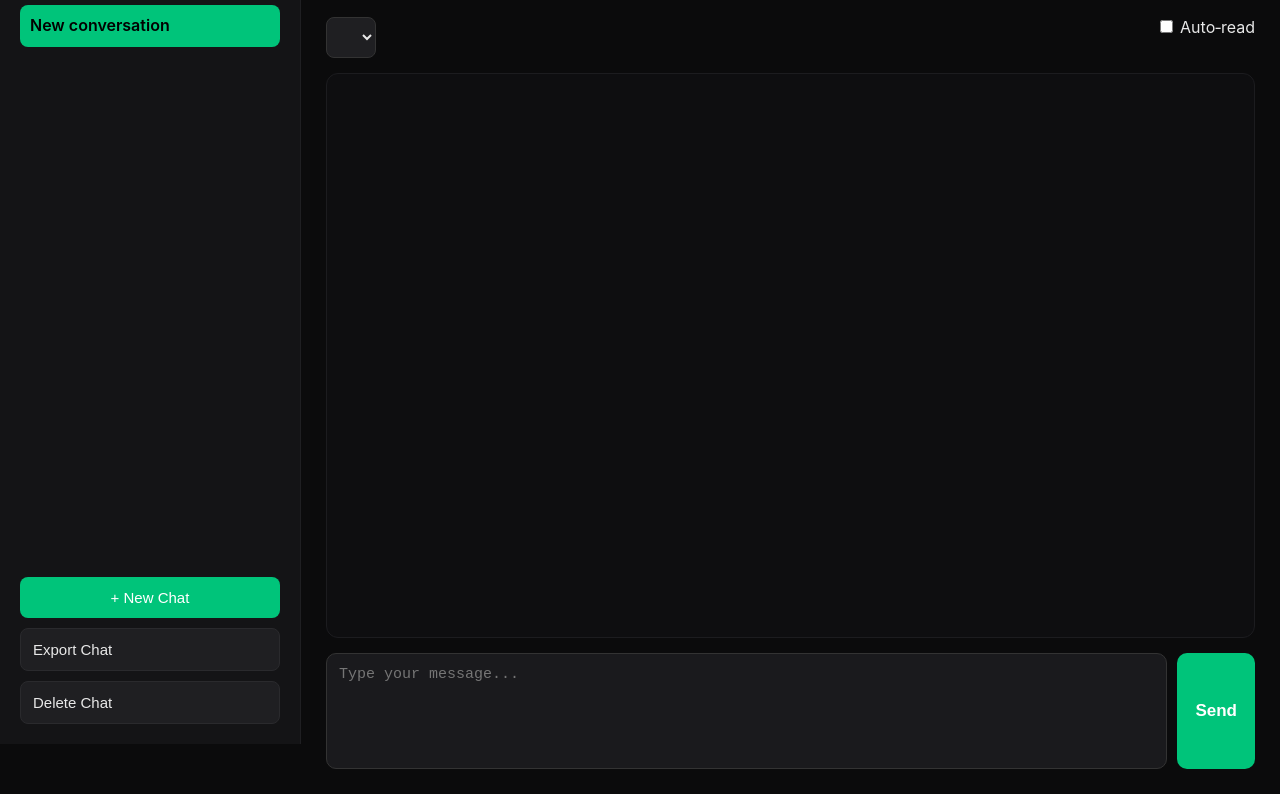
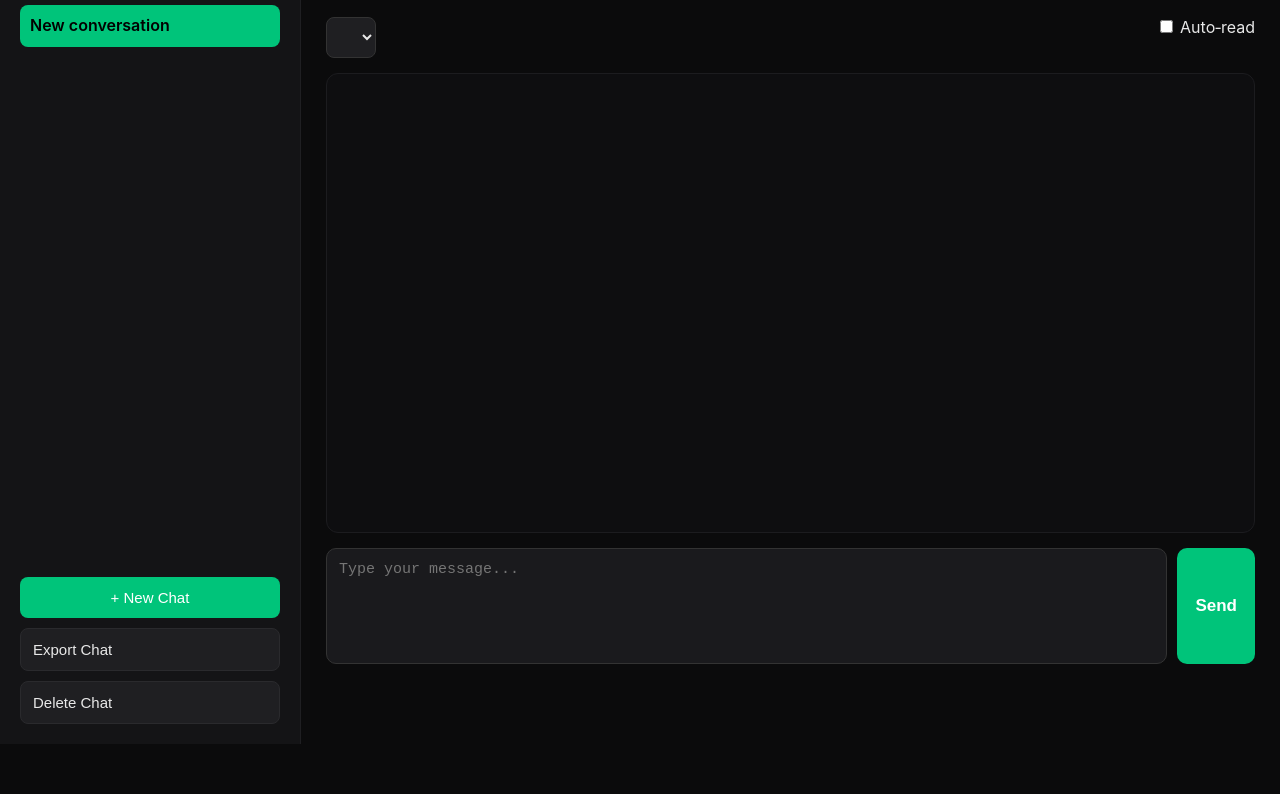
Before and after one commit to Taylordmark/LocalChat, a website built with Vite: page web/index.html in a window 1280 px wide. Shown: the part 56-850 px from the top of the page. Built offline with nearby package versions, Linux system fonts and the light colour scheme; no server answers; files whose address does not match are found by name.

Commit message:
making smaller

```diff
--- a/web/src/style.css
+++ b/web/src/style.css
@@ -203,7 +203,7 @@ select {
 #chat {
     background: var(--chat-bg);
     padding: 20px;
-    flex: 1; /* ⭐ Fill vertical space */
+    flex: .8;
     overflow-y: auto;
     border-radius: 12px;
     border: 1px solid #1c1c1f;
```
